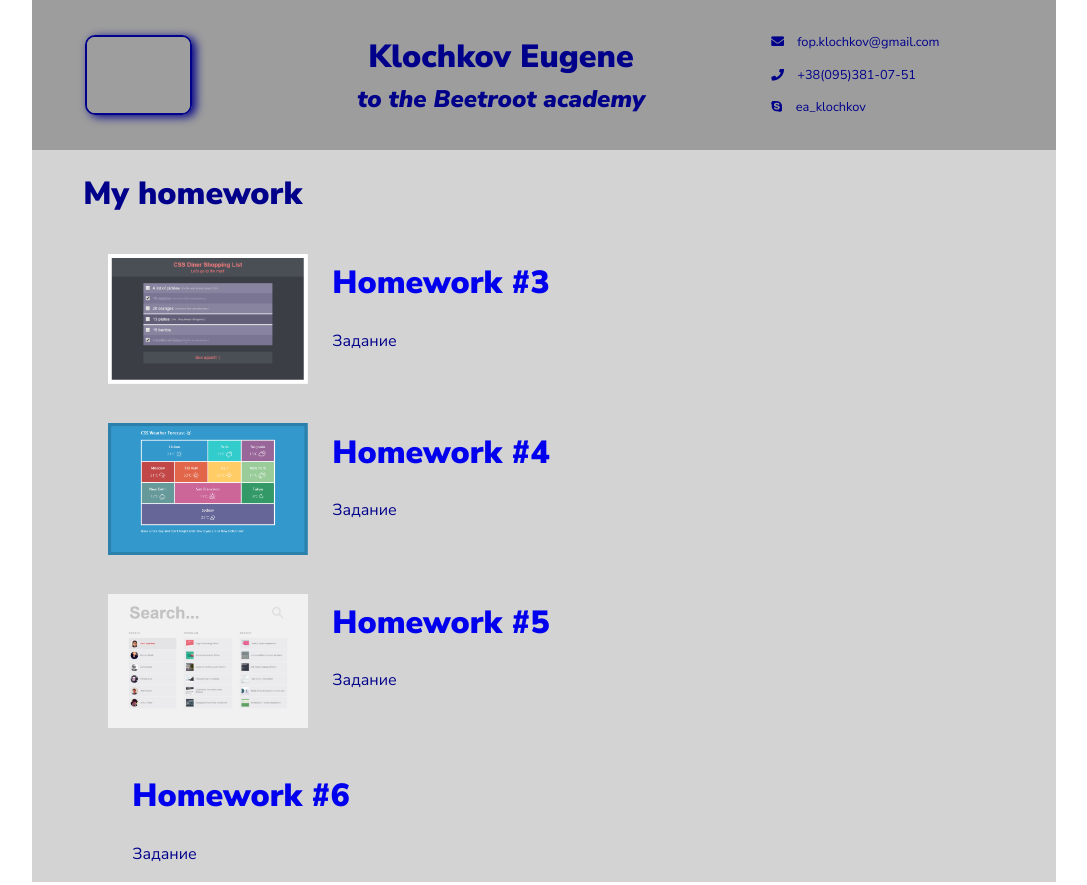
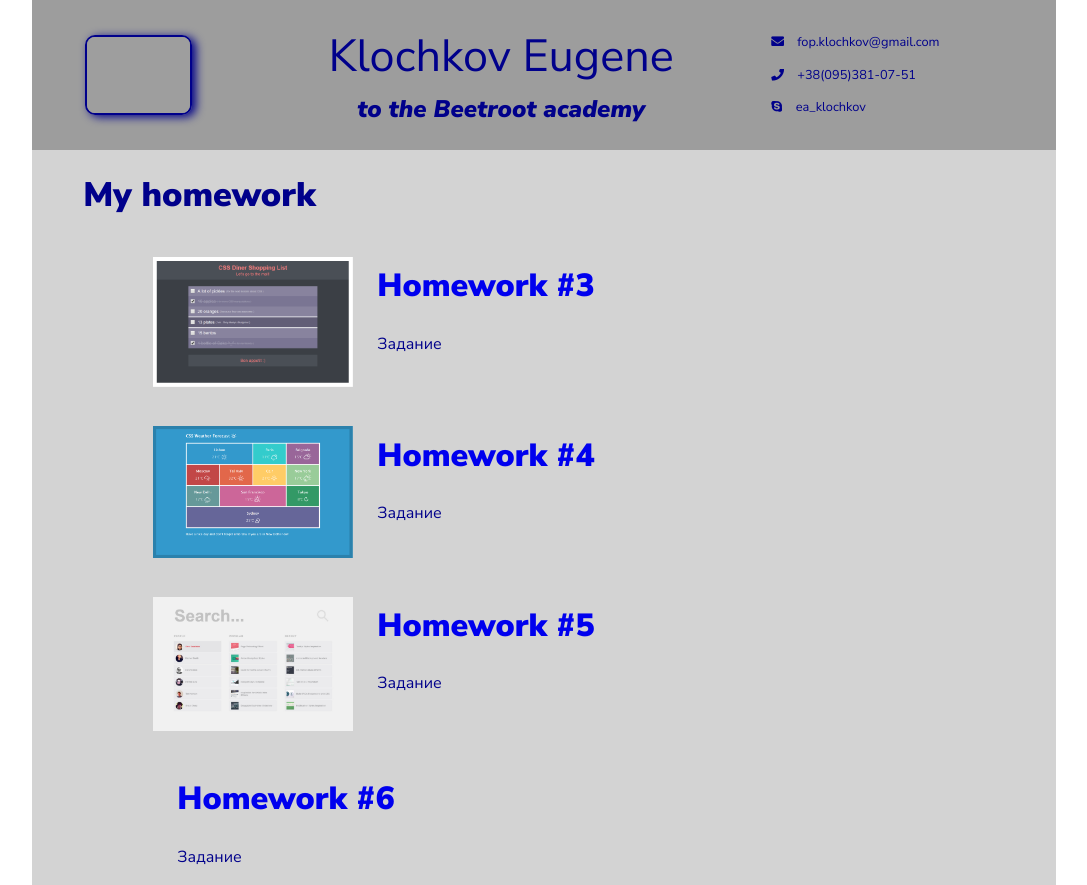
Before and after one commit to EugeneKlochkov/homework, a plain HTML site: page index.html in a window 1280 px wide. Shown: the whole page, without its empty margins (96-1183 px from the left). Drawn offline with Linux system fonts and the light colour scheme; grey boxes are pictures that could not be loaded.

Commit message:
Changes to the index.html

```diff
--- a/styles/main.css
+++ b/styles/main.css
@@ -43,7 +43,8 @@ header > h1 * {
     display: block;
 }
 header > h1 :first-child {
-    font-weight: bold;
+    font-weight: 400;
+    font-size: 45px;
 }
 header > h1 :last-child {
     font-style: italic;
@@ -67,12 +68,13 @@ section {
 }
 
 article {
-    /*margin: 20px 0;*/
-    padding-left: 25px;
+    padding-left: 70px;
 }
 section > h1 {
     padding: 20px 0;
     margin: 0;
+    font-weight: 700;
+    font-size: 34px;
 }
 article img {
     width: 200px;
```
